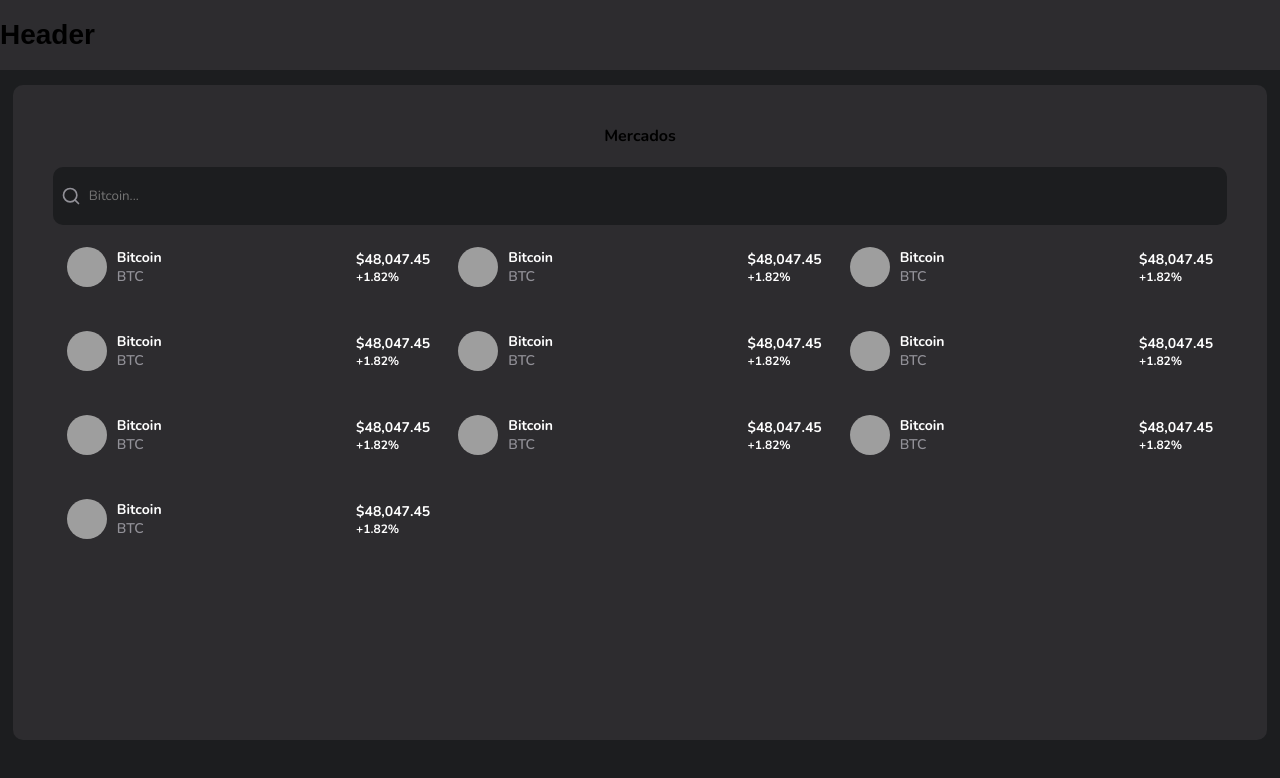
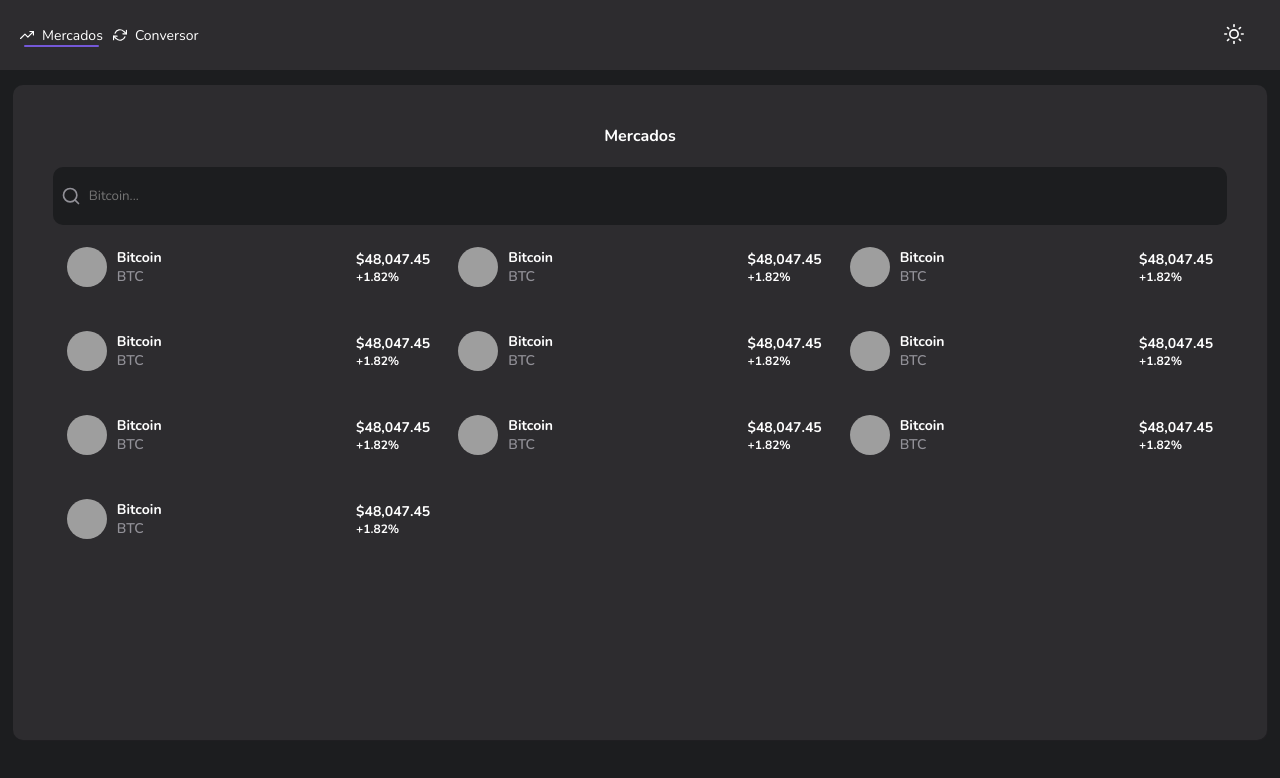
Before and after one commit to MaurilhoB/ZetaCap, a React (Create React App) app: page / in a window 1280 px wide. Shown: the top 778 px of the page. Built offline with nearby package versions, Linux system fonts and the light colour scheme; grey boxes are pictures that could not be loaded.

Commit message:
finished header component

```diff
--- a/src/@types/styled.d.ts
+++ b/src/@types/styled.d.ts
@@ -13,6 +13,8 @@ declare module "styled-components" {
 
       text_primary?: string
       text_secondary?: string
+
+      border?: string
     }
   }
 }
--- a/src/components/Header/index.tsx
+++ b/src/components/Header/index.tsx
@@ -1,11 +1,48 @@
-import React from "react"
+import React from 'react';
+import { FiTrendingUp, FiRefreshCw, FiMoon, FiSun } from 'react-icons/fi';
+import { Link, useLocation } from 'react-router-dom';
+import { useTheme } from '../../providers/theme';
 
-import { Container } from "./styles"
+import { Container, LeftContainer, MenuItem, RightContainer } from './styles';
 
-const Header: React.FC = () => (
-  <Container>
-    <h1>Header</h1>
-  </Container>
-)
+const Header: React.FC = () => {
+  const { toggleTheme, currentTheme } = useTheme();
+  const { pathname } = useLocation();
 
-export default Header
+  return (
+    <Container>
+      <LeftContainer>
+        <ul>
+          <MenuItem focused={pathname === '/'}>
+            <Link to="/">
+              <FiTrendingUp />
+              Mercados
+            </Link>
+          </MenuItem>
+          <MenuItem focused={pathname === '/convert'}>
+            <Link to="/convert">
+              <FiRefreshCw />
+              Conversor
+            </Link>
+          </MenuItem>
+        </ul>
+      </LeftContainer>
+
+      <RightContainer>
+        <ul>
+          <li>
+            <button onClick={toggleTheme}>
+              {currentTheme.title === 'light' ? (
+                <FiMoon size={20} color={currentTheme.colors.text_primary} />
+              ) : (
+                <FiSun size={20} color={currentTheme.colors.text_primary} />
+              )}
+            </button>
+          </li>
+        </ul>
+      </RightContainer>
+    </Container>
+  );
+};
+
+export default Header;
--- a/src/components/Header/styles.ts
+++ b/src/components/Header/styles.ts
@@ -1,9 +1,113 @@
-import styled from 'styled-components';
+import styled, { css } from 'styled-components';
+
+interface IMenuItemProps {
+  focused?: boolean;
+}
 
 export const Container = styled.div`
   display: flex;
   align-items: center;
+  justify-content: space-between;
   height: 70px;
   background: ${props => props.theme.colors.surface};
+  padding: 20px;
   margin-bottom: 15px;
 `;
+
+export const LeftContainer = styled.div`
+  > ul {
+    display: flex;
+    align-items: center;
+  }
+`;
+
+export const MenuItem = styled.li<IMenuItemProps>`
+  list-style: none;
+  position: relative;
+  cursor: pointer;
+  display: flex;
+  align-items: center;
+  justify-content: center;
+
+  a {
+    display: flex;
+    align-items: center;
+    justify-content: center;
+
+    text-decoration: none;
+    font-family: 'Nunito';
+    font-family: 18px;
+    font-weight: 700px;
+    user-select: none;
+    color: ${({ theme }) =>
+      theme.title === 'light'
+        ? theme.colors.text_secondary
+        : theme.colors.text_primary};
+
+    > svg {
+      margin-right: 8px;
+    }
+  }
+
+  &:hover::after {
+    opacity: 1;
+    transform: scaleX(1);
+  }
+
+  &::after {
+    content: '';
+    display: block;
+    position: absolute;
+    bottom: -2px;
+    height: 2px;
+    border-radius: 10px;
+    width: 90%;
+    opacity: 0;
+    transform: scaleX(0);
+    transition: transform 0.2s ease-in-out, opacity 0.2s ease-in-out;
+    background: ${props => props.theme.colors.primary};
+  }
+
+  ${props =>
+    props.focused &&
+    css`
+      &::after {
+        opacity: 1;
+        transform: scaleX(1);
+      }
+    `}
+
+  & + li {
+    margin-left: 10px;
+  }
+`;
+
+export const RightContainer = styled.div`
+  > ul {
+    display: flex;
+    align-items: center;
+  }
+
+  ul > li {
+    list-style: none;
+    display: flex;
+    align-items: center;
+
+    > button {
+      margin-right: 8px;
+      background: transparent;
+      padding: 8px;
+      border: 0;
+      cursor: pointer;
+
+      > svg {
+        font-size: 1.2rem;
+      }
+    }
+
+    font-family: 'Nunito';
+    font-family: 18px;
+    font-weight: 700px;
+    color: ${props => props.theme.colors.text_secondary};
+  }
+`;
--- a/src/pages/Convert/styles.ts
+++ b/src/pages/Convert/styles.ts
@@ -20,12 +20,13 @@ export const Converter = styled.div`
   border-radius: 10px;
   padding: 4%;
 
-  box-shadow: 1px 1px 0px #e0ddd5;
+  box-shadow: 1px 1px 0px ${props => props.theme.colors.border};
 
   > h1 {
+    color: ${props => props.theme.colors.text_primary};
     text-align: center;
     margin-bottom: 25px;
-    font-size: 1.2rem;
+    font-size: 1rem;
     font-family: 'Nunito';
   }
 `;
@@ -35,11 +36,12 @@ export const InputContainer = styled.div<IInputContainerProps>`
   align-items: center;
   position: relative;
   border-radius: 10px;
-  border: 2px solid ${props => props.theme.colors.background_primary};
+  border: 2px solid ${props => props.theme.colors.border};
 
   > svg {
     margin-right: 10px;
     font-weight: 600;
+    color: ${props => props.theme.colors.text_primary};
   }
 
 
--- a/src/pages/Home/styles.ts
+++ b/src/pages/Home/styles.ts
@@ -15,8 +15,10 @@ export const MainContent = styled.div`
   background: ${props => props.theme.colors.surface};
   border-radius: 10px;
   padding: 40px;
+  box-shadow: 1px 1px 0px ${props => props.theme.colors.border};
 
   > h1 {
+    color: ${props => props.theme.colors.text_primary};
     font-size: 1rem;
     font-family: 'Nunito';
     text-align: center;
--- a/src/styles/themes/dark.ts
+++ b/src/styles/themes/dark.ts
@@ -1,16 +1,18 @@
 const dark = {
-  title: "dark",
+  title: 'dark',
 
   colors: {
-    primary: "#7458d8",
-    secondary: "black",
+    primary: '#7458d8',
+    secondary: 'black',
 
-    background_primary: "#1c1d1f",
-    surface: "#2d2c2f",
+    background_primary: '#1c1d1f',
+    surface: '#2d2c2f',
 
-    text_primary: "#fff",
-    text_secondary: "#919097"
-  }
-}
+    text_primary: '#fff',
+    text_secondary: '#919097',
 
-export default dark
+    border: '#1f1e21',
+  },
+};
+
+export default dark;
--- a/src/styles/themes/light.ts
+++ b/src/styles/themes/light.ts
@@ -1,16 +1,18 @@
 const light = {
-  title: "light",
+  title: 'light',
 
   colors: {
-    primary: "#7458d8",
-    secondary: "black",
+    primary: '#7458d8',
+    secondary: 'black',
 
-    background_primary: "#f2f5f9",
-    surface: "#fff",
+    background_primary: '#f2f5f9',
+    surface: '#fff',
 
-    text_primary: "#333",
-    text_secondary: "#919097"
-  }
-}
+    text_primary: '#333',
+    text_secondary: '#919097',
 
-export default light
+    border: '#e0ddd5',
+  },
+};
+
+export default light;
```
